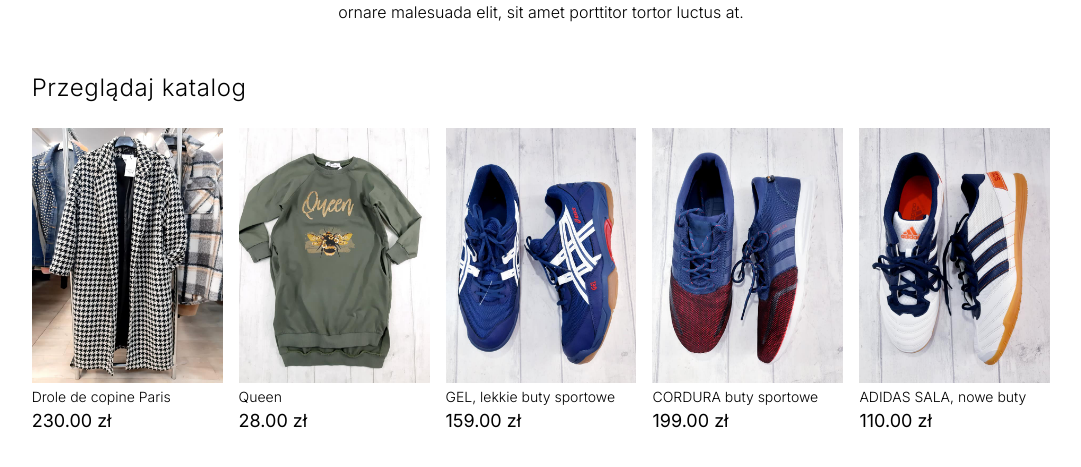
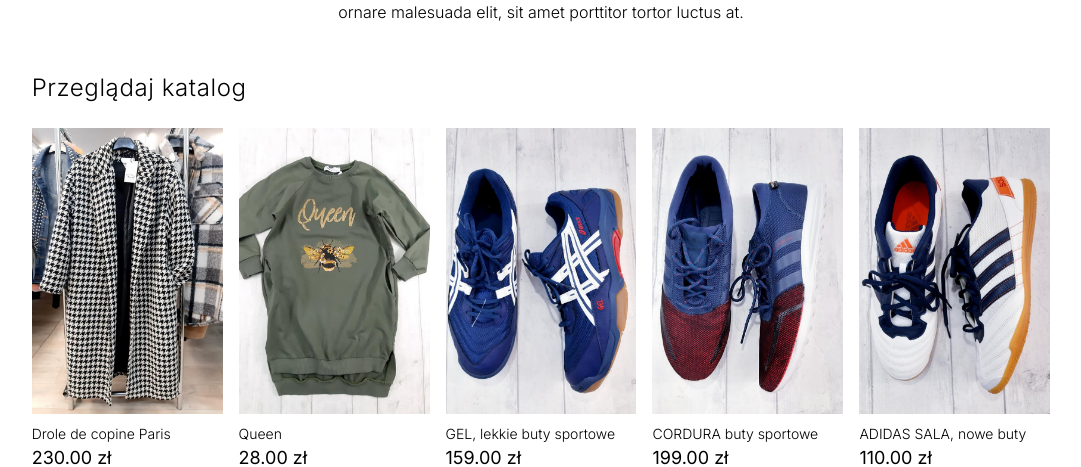
Before and after one commit to gandalf113/ecommerce-demo, a Next.js app: page / in a window 1280 px wide. Shown: the part 1024-1491 px from the top of the page, without its empty margins (99-1180 px from the left). Built offline with nearby package versions, Linux system fonts and the light colour scheme.

Commit message:
Catalogue Image optimization

```diff
--- a/components/catalogue/CatalogueItem.js
+++ b/components/catalogue/CatalogueItem.js
@@ -1,10 +1,12 @@
 import React from 'react'
+import Image from 'next/image'
 
 const CatalogueItem = ({ item }) => {
   return (
     <div className='group space-y-1 overflow-hidden '>
       <div className='overflow-hidden '>
-        <img src={item.image} alt={item.name} className='object-cover  group-hover:scale-105 duration-200'/>
+        <Image width={200} height={300} objectFit='cover' src={item.image} alt={item.name}
+          className='group-hover:scale-105 duration-200' />
       </div>
       <div>
         <p className='text-sm font-light group-hover:underline underline-offset-2'>{item.name}</p>
```
